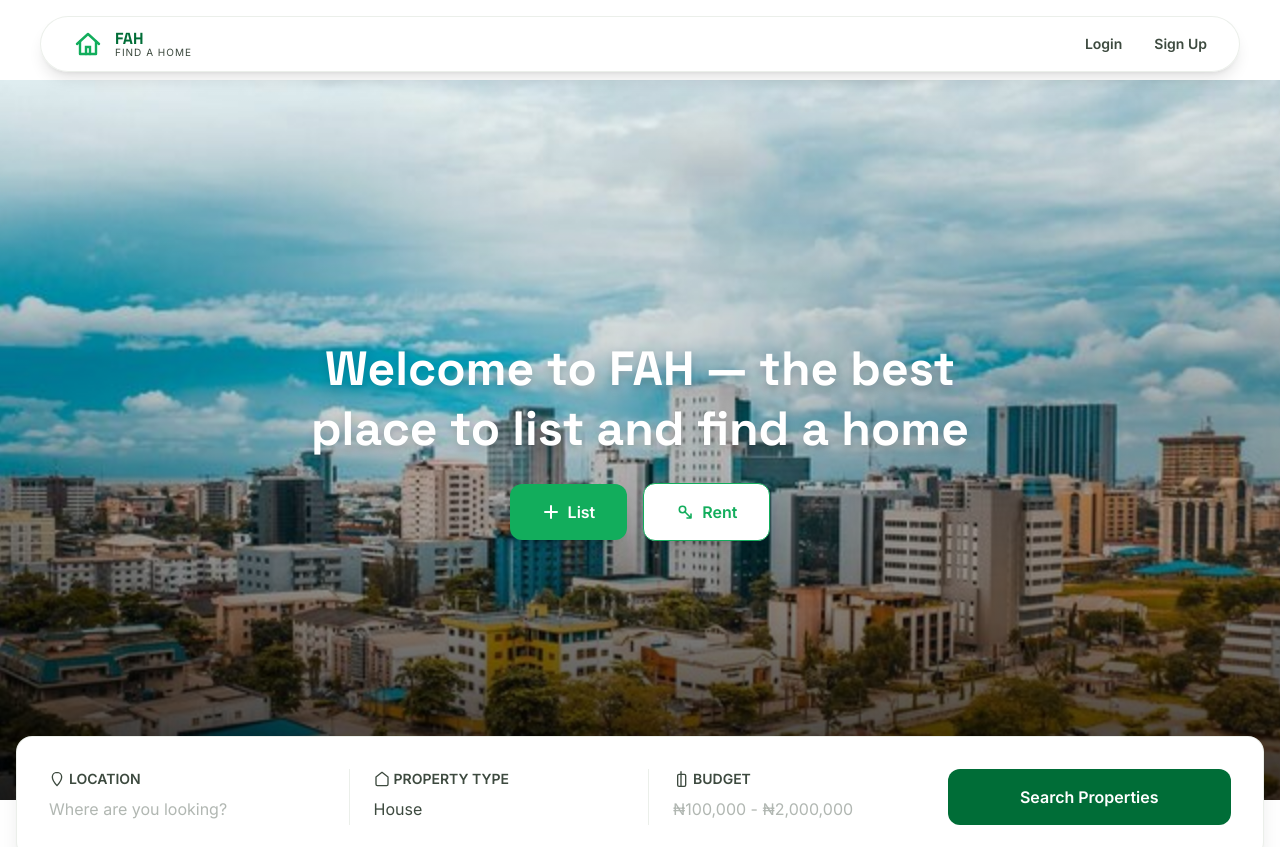
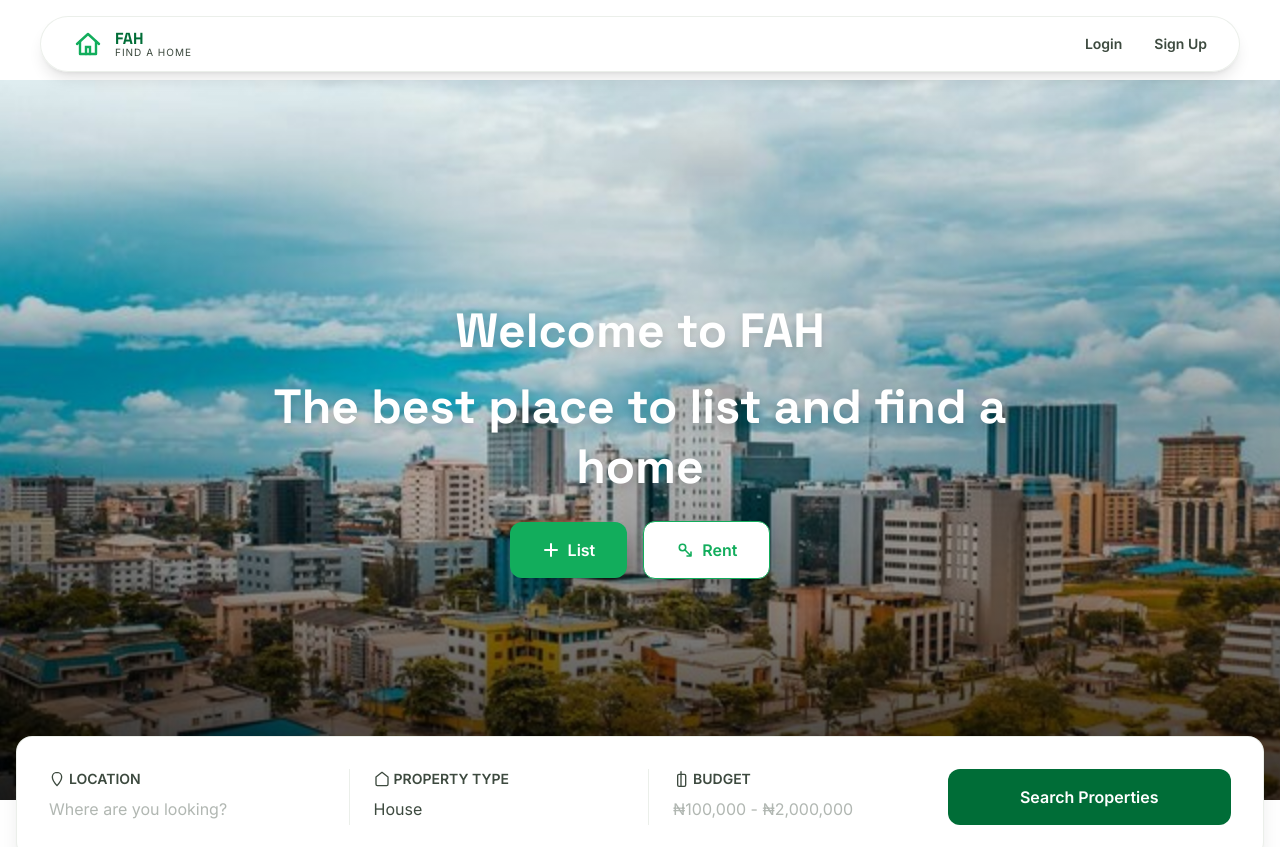
Before and after one commit to tuttiex/FAH, a Next.js app: page / in a window 1280 px wide. Shown: the top 847 px of the page. Built offline with nearby package versions, Linux system fonts and the light colour scheme; no server answers.

Commit message:
improve ux

```diff
--- a/app/page.tsx
+++ b/app/page.tsx
@@ -68,8 +68,11 @@ export default function Home() {
 
         <div className="relative z-10 max-w-3xl space-y-4">
           <h1 className="font-display font-bold text-[clamp(32px,4.6vw,48px)] text-white drop-shadow-lg leading-tight">
-            Welcome to FAH — the best place to list and find a home
+            Welcome to FAH
           </h1>
+          <p className="font-display font-bold text-[clamp(32px,4.6vw,48px)] text-white drop-shadow-lg leading-tight">
+            The best place to list and find a home
+          </p>
           <div className="flex flex-col sm:flex-row items-center justify-center gap-4 pt-2">
             <a
               href="/list"
```
